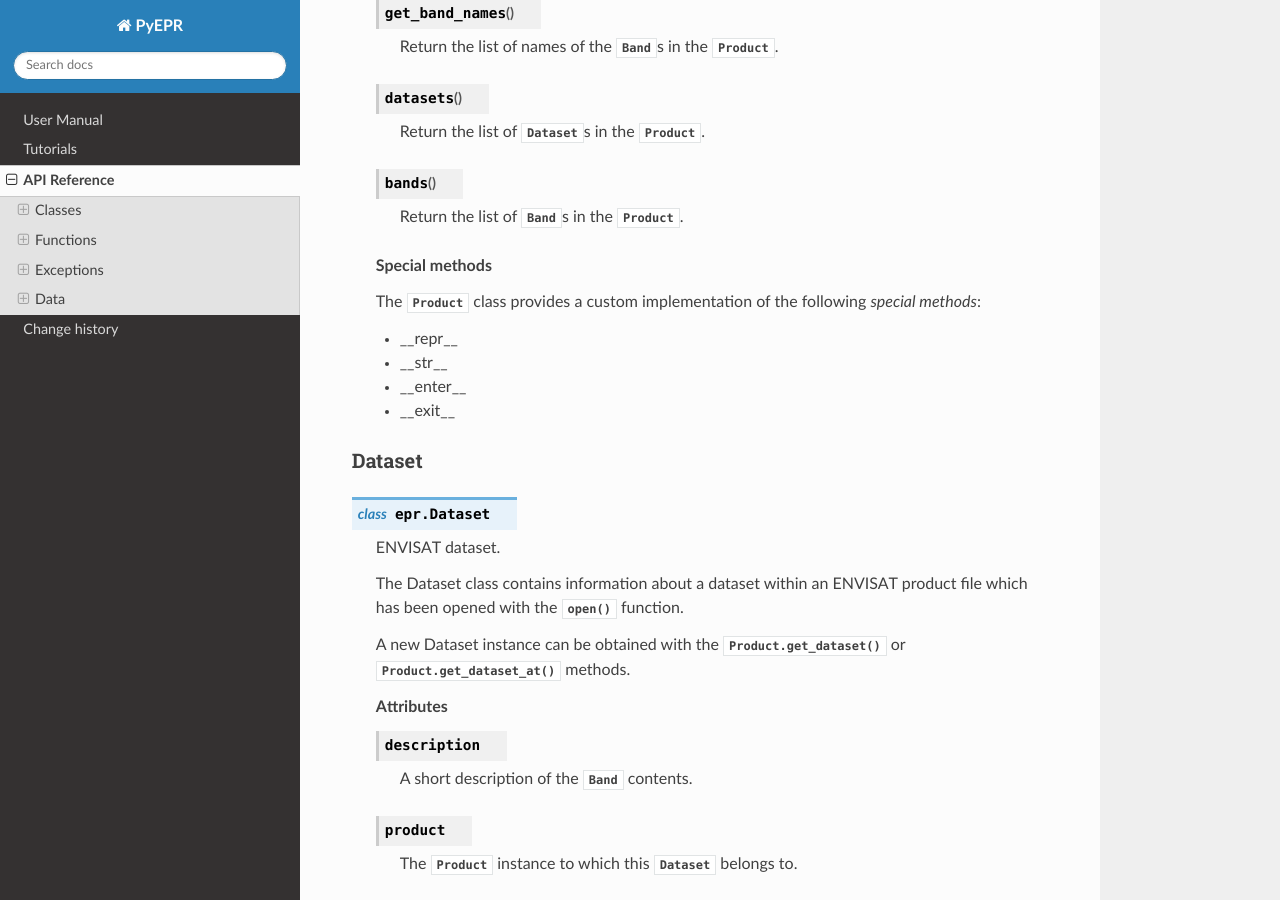
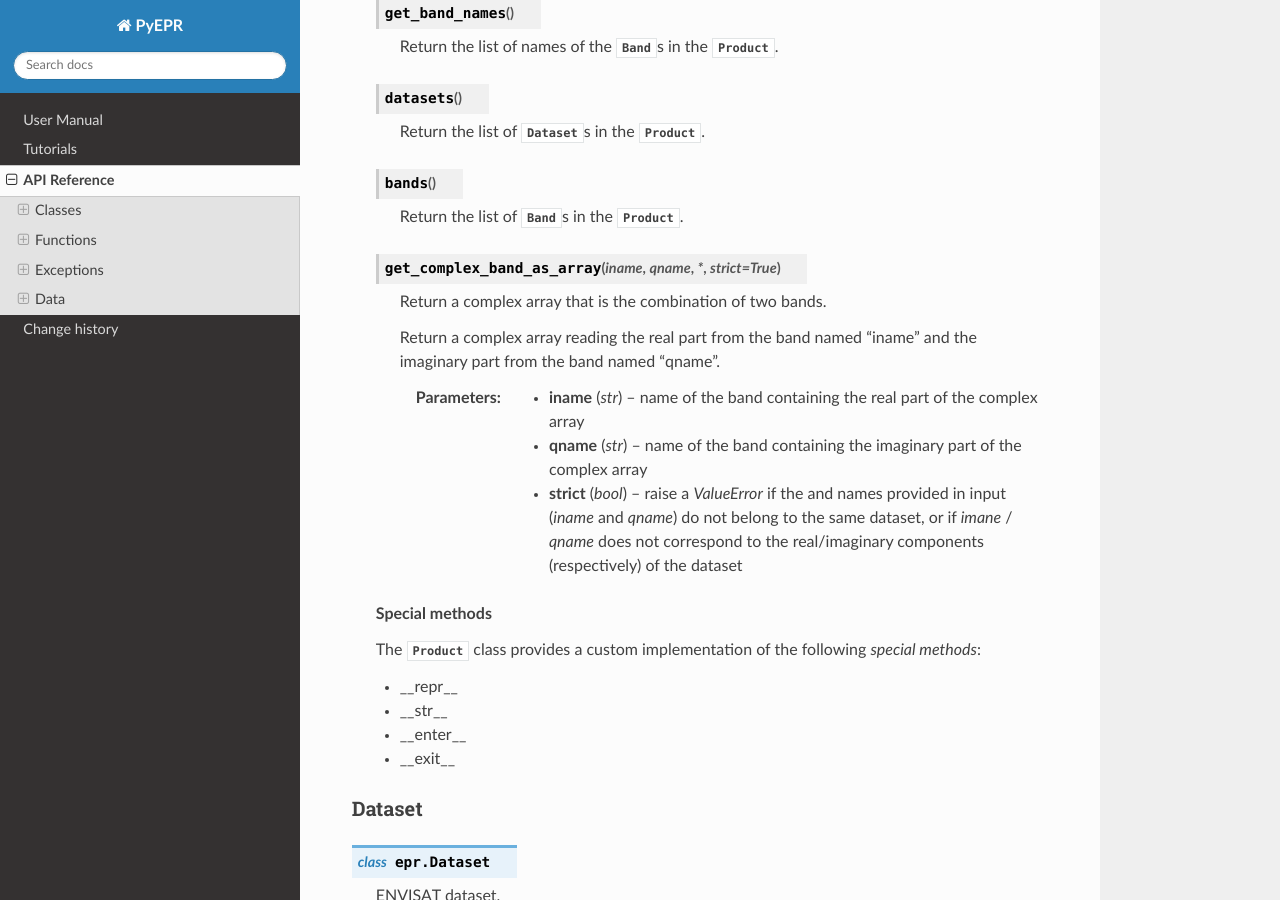
Before and after one commit to avalentino/pyepr, a Sphinx documentation site: the page built from docs/reference.rst, in a window 1280 px wide and 900 px high, scrolled down 3941 px. Built offline with Sphinx 7.4.7 and the Read the Docs theme 3.1.0, drawn with Linux system fonts in a browser that asks for light colours.

Commit message:
New get_complex_band_as_array function

```diff
--- a/docs/NEWS.rst
+++ b/docs/NEWS.rst
@@ -7,6 +7,8 @@ PyEPR 1.3.0 (UNRELEASED)
 
 * Update the bundled epr-api library source code to v2.3.
 * Improve typing support.
+* Improve support for complex data like, e.g., SAR SLC products.
+  New :func:`epr.Product.get_complex_band_as_array()` function.
 
 
 PyEPR 1.2.0 (29/03/2025)
@@ -23,7 +25,7 @@ PyEPR 1.2.0 (29/03/2025)
 * Fix broken links.
 * Fix spelling.
 * Enable CI for linting and doc building.
-* Move coverage configuration to pyproject.toml.
+* Move coverage configuration to `pyproject.toml`.
 * Fix tests on iterators.
 * Fix unittests of OSX ARM.
 
--- a/docs/reference.rst
+++ b/docs/reference.rst
@@ -257,6 +257,22 @@ Product
 
       Return the list of :class:`Band`\ s in the :class:`Product`.
 
+   .. method:: get_complex_band_as_array(iname, qname, *, strict=True)
+
+      Return a complex array that is the combination of two bands.
+
+      Return a complex array reading the real part from the band named
+      "iname" and the imaginary part from the band named "qname".
+
+      :param str iname:
+         name of the band containing the real part of the complex array
+      :param str qname:
+         name of the band containing the imaginary part of the complex array
+      :param bool strict:
+         raise a `ValueError` if the and names provided in input (`iname`
+         and `qname`) do not belong to the same dataset, or if
+         `imane` / `qname` does not correspond to the real/imaginary
+         components (respectively) of the dataset
 
    .. rubric:: Special methods
 
--- a/docs/spelling_wordlist.txt
+++ b/docs/spelling_wordlist.txt
@@ -11,6 +11,7 @@ eader
 epr
 gdalvrt
 geo
+iname
 Initializer
 iter
 jupyter
@@ -26,6 +27,7 @@ pyepr
 pypi
 pyproject
 pythonic
+qname
 radiances
 rb
 roduct
```
Also changed, not shown: 3 other files.
